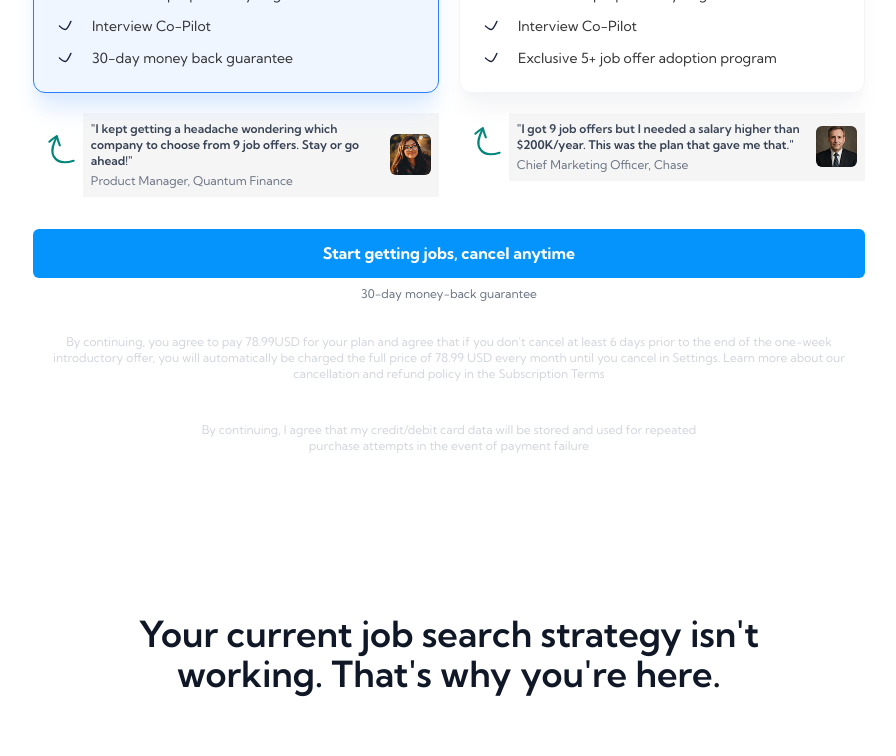
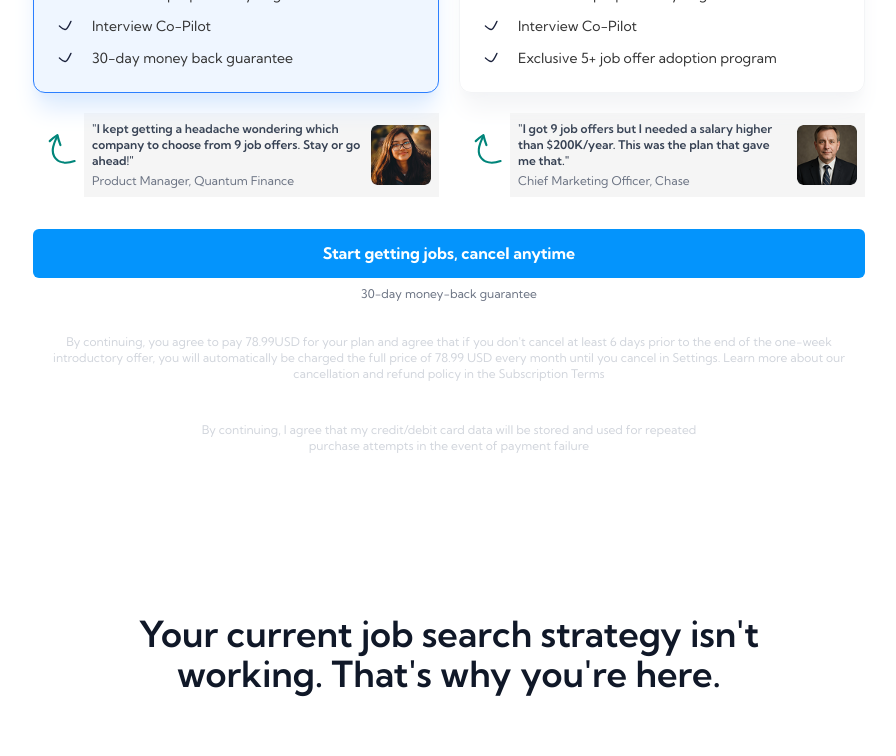
Before and after one commit to lightforth-org/marketing, a Next.js app: page / in a window 1280 px wide. Shown: the part 1500-2256 px from the top of the page, without its empty margins (191-1087 px from the left). Built offline with nearby package versions, Linux system fonts and the light colour scheme.

Commit message:
style:modified testimonials style

```diff
--- a/components/pricing/testimonial.tsx
+++ b/components/pricing/testimonial.tsx
@@ -26,13 +26,13 @@ const Testimonial = ({
           {role}, {company}
         </p>
       </div>
-      <div className="relative">
+      <div className="relative flex-shrink-0">
         <Image
           src={imageSrc ?? ""}
           alt="Testimonial"
-          width={80}
-          height={80}
           className="rounded-md"
+          width={60}
+          height={60}
         />
       </div>
     </div>
```
